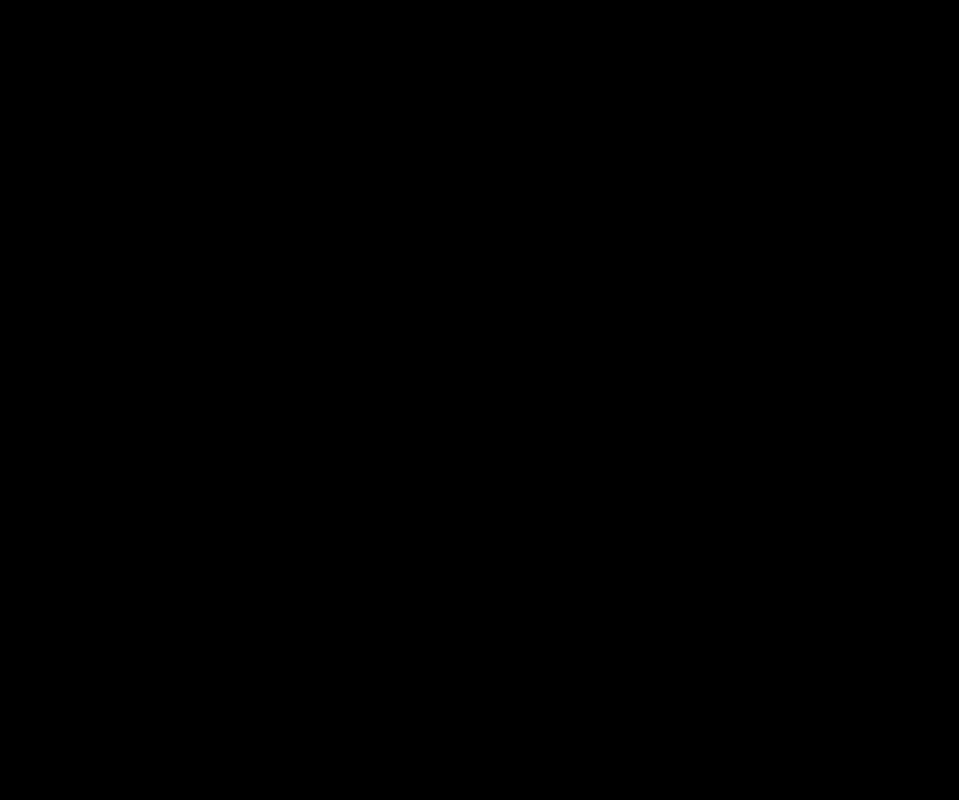
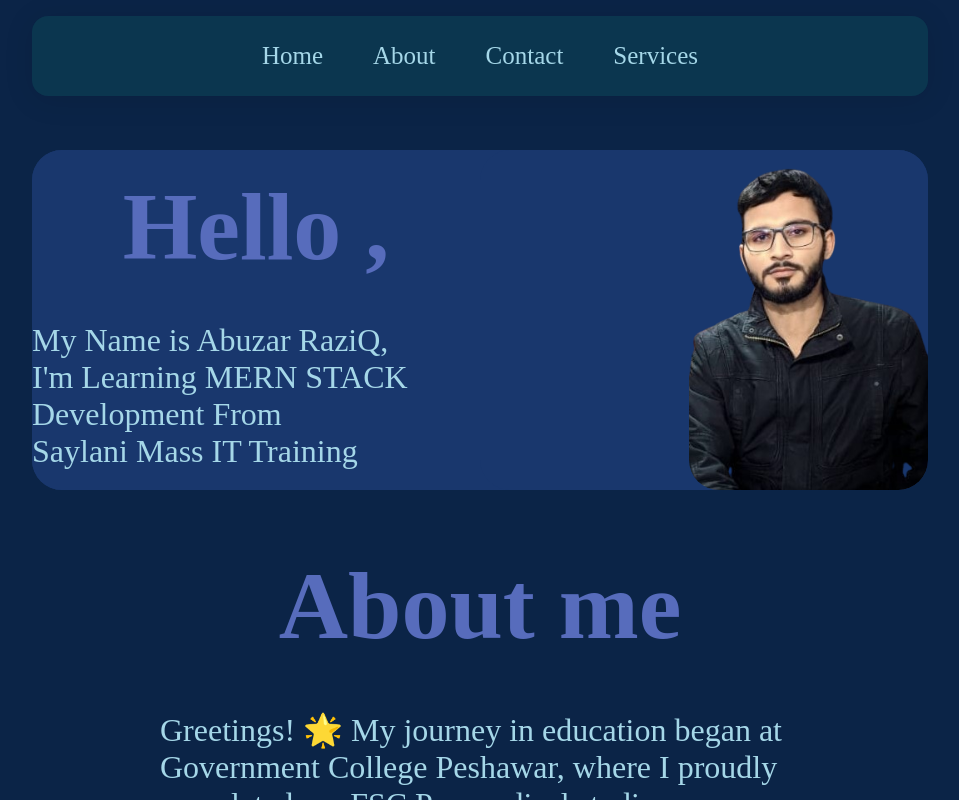
Before and after one commit to abuzarraziqgithub/SimplePortfoliowebsite, a plain HTML site: page index.html in a window 1280 px wide. Shown: the whole page, without its empty margins (160-1119 px from the left). Drawn offline with Linux system fonts and the light colour scheme.

Commit message:
1st commit

```diff
--- a/index.html
+++ b/index.html
@@ -7,6 +7,57 @@
     <link rel="stylesheet" href="./styling/style.css" />
   </head>
   <body>
+    <header>
+      <nav class="navbar">
+        <ul class="components">
+          <li><a href="#">Home</a></li>
+          <li><a href="#aboutme">About</a></li>
+          <li><a href="#">Contact</a></li>
+          <li><a href="#">Services</a></li>
+        </ul>
+      </nav>
+    </header>
+
+    <!-- Banner sec -->
+
+    <main class="banner-sec">
+      <div class="banner">
+        <div class="banner-text">
+          <h1>Hello ,</h1>
+
+          <p>
+            My Name is Abuzar RaziQ, <br />
+            I'm Learning MERN STACK Development From <br />
+            Saylani Mass IT Training
+          </p>
+        </div>
+        <div class="banner-pic">
+          <img
+            src="./components/my_photo-removebg-preview.png"
+            alt="profile-pic"
+          />
+        </div>
+      </div>
+    </main>
+
+    <!-- About Me -->
+    <section class="aboutme">
+      <h1>About me</h1>
+      <div>
+        Greetings! 🌟 My journey in education began at Government College
+        Peshawar, where I proudly completed my FSC Pre-medical studies. However,
+        my thirst for knowledge and passion for innovation led me down an
+        exciting path towards the captivating world of web development.
+        Currently, I am honing my skills at the esteemed Saylani Institute
+        Peshawar, where every line of code I learn feels like a stroke of
+        creativity on a blank canvas. With each passing day, I embrace the
+        challenges and opportunities this field presents, driven by a relentless
+        desire to craft digital experiences that resonate and inspire. Join me
+        on this exhilarating adventure as I transform ideas into captivating
+        online realities.
+      </div>
+    </section>
+
     <script src="./logic/portfolio.js"></script>
   </body>
 </html>
--- a/styling/style.css
+++ b/styling/style.css
@@ -7,5 +7,125 @@ body,
 html {
   width: 100vw;
   height: 100vh;
-  background-color: black;
+  background-color: #0b2447;
+  overflow-x: hidden;
 }
+
+header {
+  display: flex;
+  justify-content: center;
+  width: 100%;
+  height: 15%;
+  position: relative;
+}
+.navbar {
+  display: flex;
+  justify-content: center;
+  width: 100%;
+  position: relative;
+}
+.components {
+  display: flex;
+  justify-content: center;
+  align-items: center;
+  gap: 50px;
+  width: 70%;
+  position: fixed;
+  z-index: 5;
+  height: 10%;
+  top: 2%;
+  /* From https://css.glass */
+  background: rgba(16, 87, 97, 0.37);
+  border-radius: 16px;
+  box-shadow: 0 4px 30px rgba(0, 0, 0, 0.1);
+  backdrop-filter: blur(8.1px);
+  -webkit-backdrop-filter: blur(8.1px);
+}
+.components li {
+  list-style: none;
+}
+.components li a {
+  text-decoration: none;
+  font-size: 25px;
+  color: #a5d7e8;
+}
+.components li a:hover {
+  color: #576cbc;
+  text-decoration: underline #a5d7e8;
+}
+/* banner sec */
+.banner-sec {
+  width: 100%;
+  height: 50%;
+  display: flex;
+  justify-content: center;
+  align-items: center;
+  background-color: #0b2447;
+}
+.banner {
+  display: flex;
+  justify-content: end;
+  width: 70%;
+  height: 85%;
+  background-color: #19376d;
+  background-attachment: scroll;
+  border-radius: 30px;
+  transition: all 0.3s ease-in-out;
+}
+.banner:hover {
+  box-shadow: 1px 1px 30px;
+  outline: none;
+  cursor: pointer;
+}
+.banner-pic {
+  background-color: #19376d;
+  width: 100%;
+  display: flex;
+  justify-content: flex-end;
+  border-radius: 30px;
+  position: relative;
+}
+.banner-pic img {
+  border-radius: 30px;
+}
+.banner-text {
+  display: flex;
+  justify-content: center;
+  align-items: center;
+  flex-direction: column;
+  gap: 40px;
+  width: 100%;
+  border-radius: 30px 0px 0px 30px;
+  background-color: #19376d;
+}
+.banner-text h1 {
+  font-size: clamp(6rem, 2.5vw, 2rem);
+  color: #576cbc;
+}
+.banner-text p {
+  font-size: clamp(1rem, 2.5vw, 2rem);
+  color: #a5d7e8;
+}
+
+/* about me */
+
+.aboutme {
+  display: flex;
+  justify-content: center;
+  align-items: center;
+  width: 100%;
+  flex-direction: column;
+  gap: 50px;
+}
+.aboutme h1 {
+  color: #576cbc;
+  margin-top: 30px;
+  font: 300;
+  font-size: clamp(6rem, 2.5vw, 2rem);
+}
+.aboutme div {
+  color: #a5d7e8;
+  width: 50%;
+  height: 50%;
+  font-size: clamp(2rem, 2.5vw, 2rem);
+}
```
Also changed, not shown: components/my_photo-removebg-preview.png (added).
